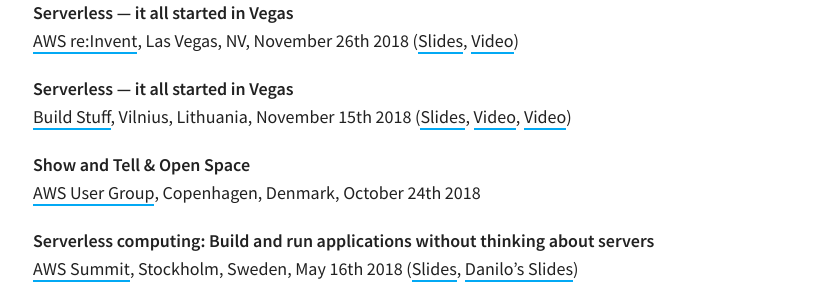
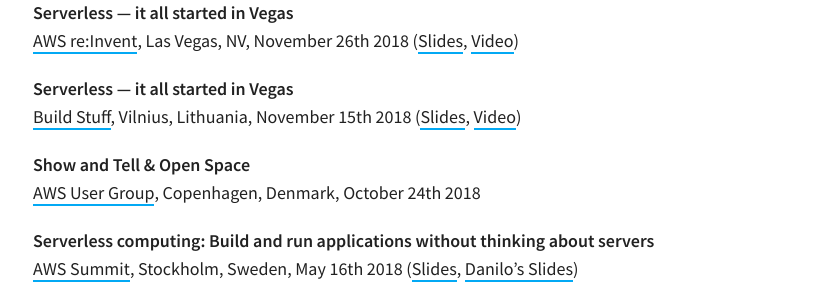
Before and after one commit to martinbuberl/martinbuberl.github.io, a Jekyll site: the page built from speaking.md, in a window 1280 px wide. Shown: the part 1072-1372 px from the top of the page, without its empty margins (232-1046 px from the left). Built offline with Jekyll 4.4.1, drawn with Linux system fonts in a browser that asks for light colours; nearby versions of some CDN libraries; some web fonts are replaced.

Commit message:
Removed video

```diff
--- a/speaking.md
+++ b/speaking.md
@@ -27,7 +27,7 @@ I occasionally stand in front of people and talk about the things that I'm passi
 [AWS re:Invent](https://reinvent.awsevents.com/), Las Vegas, NV, November 26th 2018 ([Slides](https://www.slideshare.net/AmazonWebServices/serverlessit-all-started-in-vegas-dvc306-aws-reinvent-2018), [Video](https://www.youtube.com/watch?v=6EhtbhFKHWk))
 
 **Serverless — it all started in Vegas**<br/>
-[Build Stuff](https://www.buildstuff.lt/), Vilnius, Lithuania, November 15th 2018 ([Slides](https://www.slideshare.net/MartinBuberl/serverless-it-all-started-in-vegas/), [Video](https://www.youtube.com/watch?v=5eOj3eG22OE), [Video](https://www.youtube.com/watch?v=OVWmZVixOlk))
+[Build Stuff](https://www.buildstuff.lt/), Vilnius, Lithuania, November 15th 2018 ([Slides](https://www.slideshare.net/MartinBuberl/serverless-it-all-started-in-vegas/), [Video](https://www.youtube.com/watch?v=5eOj3eG22OE))
 
 **Show and Tell &amp; Open Space**<br/>
 [AWS User Group](https://www.meetup.com/Copenhagen-AWS-User-Group/events/255190221/), Copenhagen, Denmark, October 24th 2018
```
